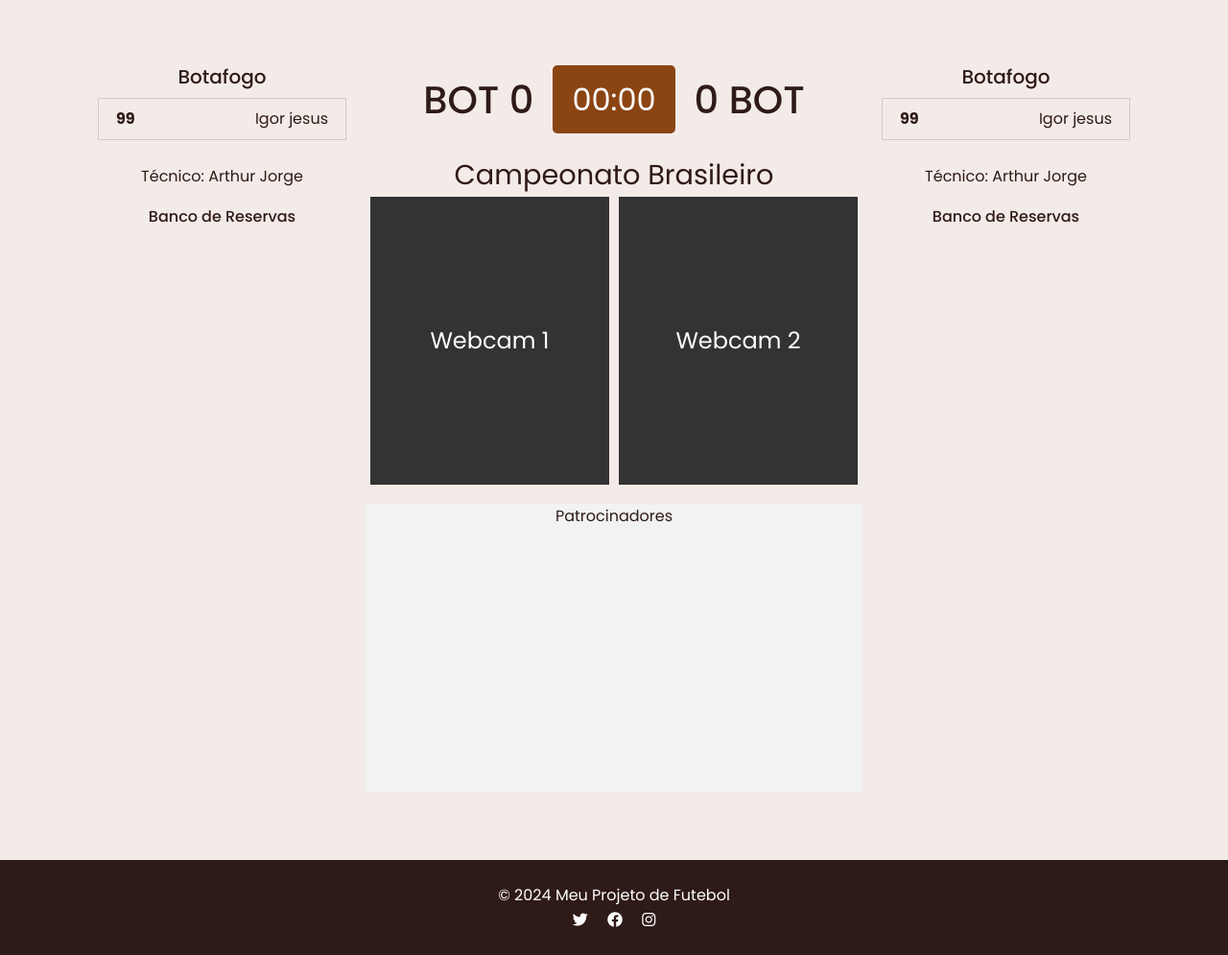
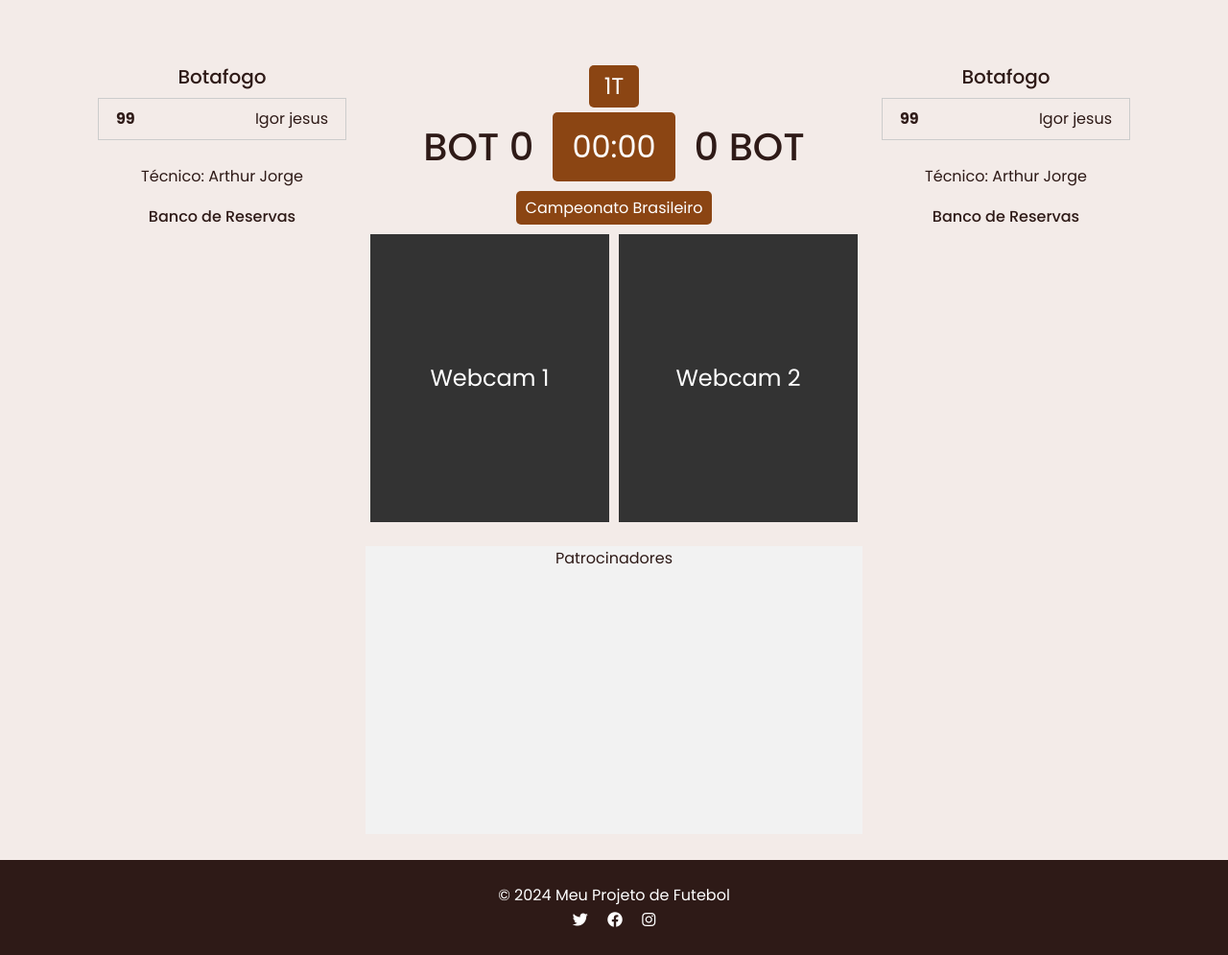
Before and after one commit to Reis567/django-futebol, a Django app: page /transmissao/4/ in a window 1280 px wide. Shown: the part 116-1111 px from the top of the page at 96% size. Run offline with Django 4.2, Linux system fonts and the light colour scheme; data comes from the database, SQL or seed files in the repository; data that the repository does not hold is empty; some libraries are stand-ins or nearby versions.

Commit message:
👌 IMPROVE: time periods

```diff
--- a/templates/transmissao/transmissao_partida.html
+++ b/templates/transmissao/transmissao_partida.html
@@ -44,9 +44,27 @@
         font-weight: bold;
     }
 
+    .central {
+        display: flex;
+        flex-direction: column;
+        align-items: center;
+        height: 100%;
+    }
+
+    .periodo {
+        font-size: 1.5rem;
+        background-color: #8B4513; /* Marrom */
+        color: white;
+        padding: 3px;
+        border-radius: 5px;
+        cursor: pointer;
+        margin-bottom: 5px;
+        width: 10%; /* Largura total */
+        text-align: center;
+    }
+
     .placar {
         text-align: center;
-        margin-bottom: 20px;
         display: flex;
         align-items: center;
         justify-content: center;
@@ -89,7 +107,7 @@
         text-align: center;
         height: 300px;
         background-color: #f2f2f2;
-        margin-top: 20px;
+        margin-top: 5px;
     }
 
     .tecnico,
@@ -98,9 +116,13 @@
     }
 
     .competicao {
-        font-size: 1.8rem;
+        font-size: 1rem;
         text-align: center;
-        margin-top: 10px;
+        margin-block: 10px;
+        background-color: #8B4513; /* Marrom */
+        color: white;
+        padding: 5px 10px;
+        border-radius: 5px;
     }
 </style>
 
@@ -130,8 +152,8 @@
         </div>
     </div>
 
-    <!-- Coluna central: Placar, Cronômetro, Webcams e Patrocinadores -->
     <div class="central">
+        <div class="periodo" id="periodo">1T</div> <!-- Div para alternar o período -->
         <div class="placar">
             <h1>{{ partida.time_casa.sigla }} {{ partida.placar_casa }}</h1>
             <div class="cronometro" id="cronometro">00:00</div>
@@ -175,10 +197,18 @@
     </div>
 </div>
 
+
+
+
+
+
+<!-- TEMPOS -->
 <script>
     let cronometroAtivo = false;
     let segundos = 0;
     let intervalo;
+    const periodos = ['1T', '2T', '1TP', '2TP', 'PEN']; // Array de períodos
+    let indicePeriodo = 0; // Índice atual do período
 
     // Função para formatar o cronômetro
     function formatarTempo(segundos) {
@@ -200,6 +230,12 @@
         cronometroAtivo = !cronometroAtivo;
     }
 
+    // Alternar entre os períodos ao clicar
+    document.getElementById('periodo').addEventListener('click', function() {
+        indicePeriodo = (indicePeriodo + 1) % periodos.length; // Alterna entre os períodos
+        this.innerText = periodos[indicePeriodo]; // Atualiza o texto da div
+    });
+
     // Listener para Control + Insert para controlar o cronômetro
     document.addEventListener('keydown', function(event) {
         if (event.ctrlKey && event.key === 'Insert') {
```
